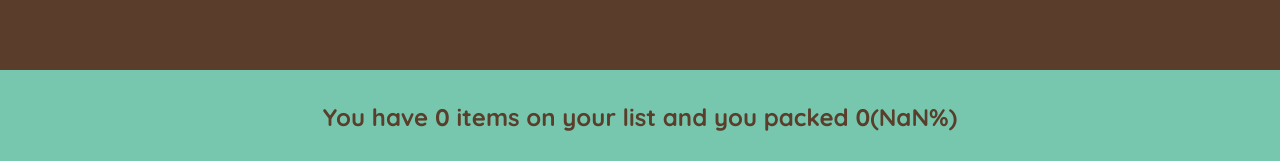
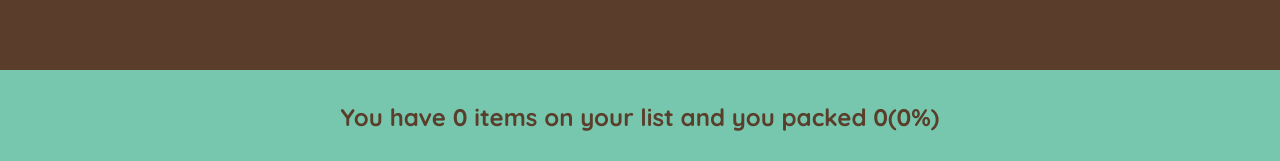
Before and after one commit to catalintugui/travel-pack, a React (Create React App) app: page / in a window 1280 px wide. Shown: the part 636-797 px from the top of the page. Built offline with nearby package versions, Linux system fonts and the light colour scheme.

Commit message:
refactor percentage

```diff
--- a/src/App.js
+++ b/src/App.js
@@ -89,7 +89,7 @@ function Stats({ items }) {
   return (
     <footer className="stats">
       You have {items.length} items on your list and you packed {packedItems}(
-      {percentageItems}%)
+      {items.length ? percentageItems : 0}%)
     </footer>
   );
 }
```
